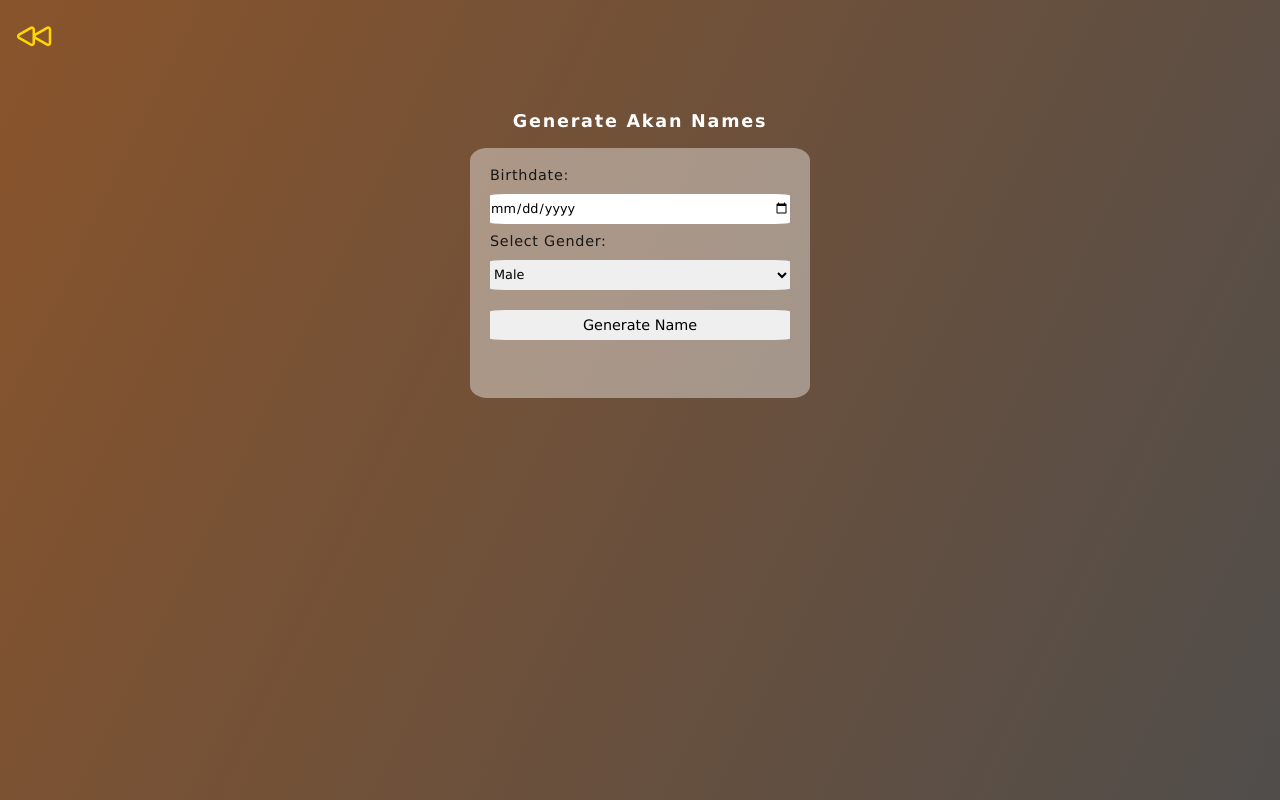
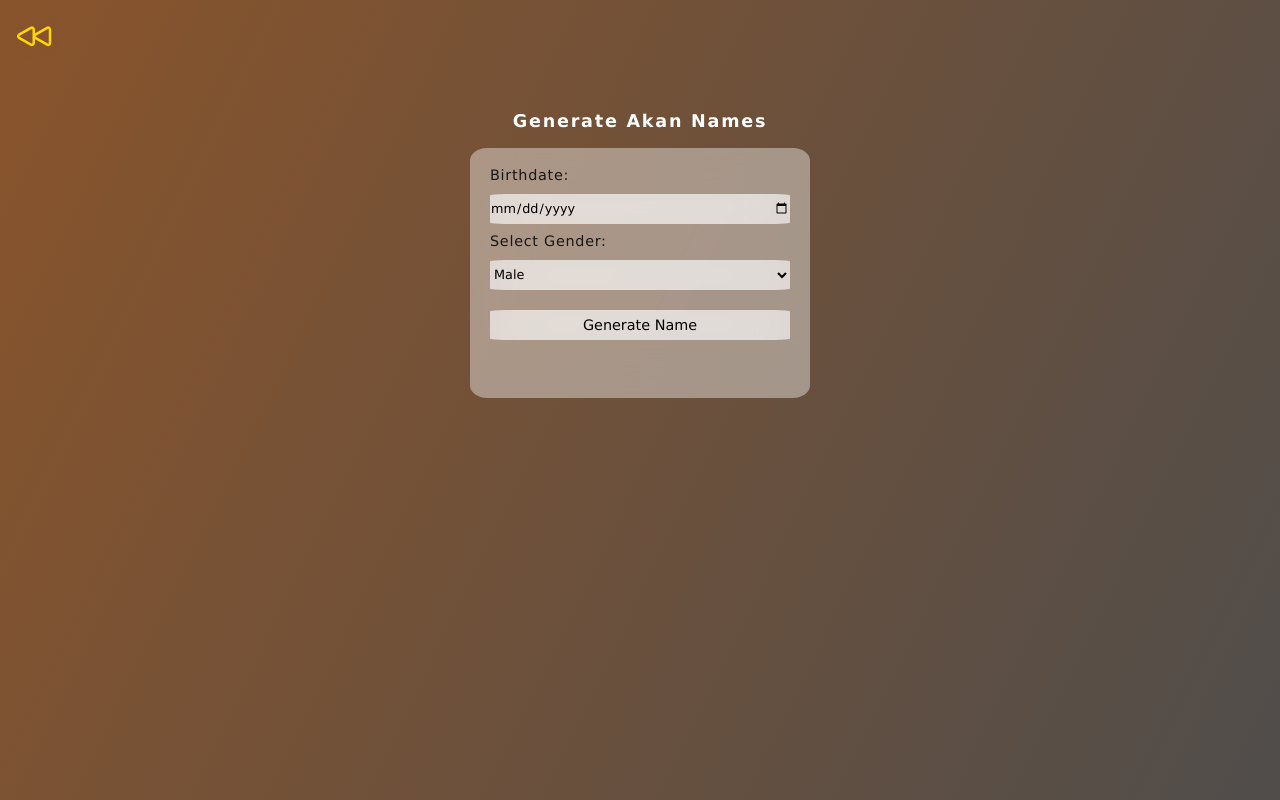
Before and after one commit to Kennjenga/akan_name, a plain HTML site: page akan.html in a window 1280 px wide. Drawn offline with Linux system fonts and the light colour scheme.

Commit message:
Update style.css

```diff
--- a/style.css
+++ b/style.css
@@ -132,6 +132,8 @@ body .hd1 {
 }
 
 input, button, select, option {
+  background-color: rgba(255, 255, 255, 0.6);
+  backdrop-filter: blur(30px);
   border: none;
   width: 300px;
   height: 30px;
@@ -175,6 +177,7 @@ label {
 
 #nameForm {
   background-color: rgba(255, 255, 255, 0.4);
+  backdrop-filter: blur(30px);
   margin-top: 15px;
   min-height: 250px;
   height: fit-content;
```
